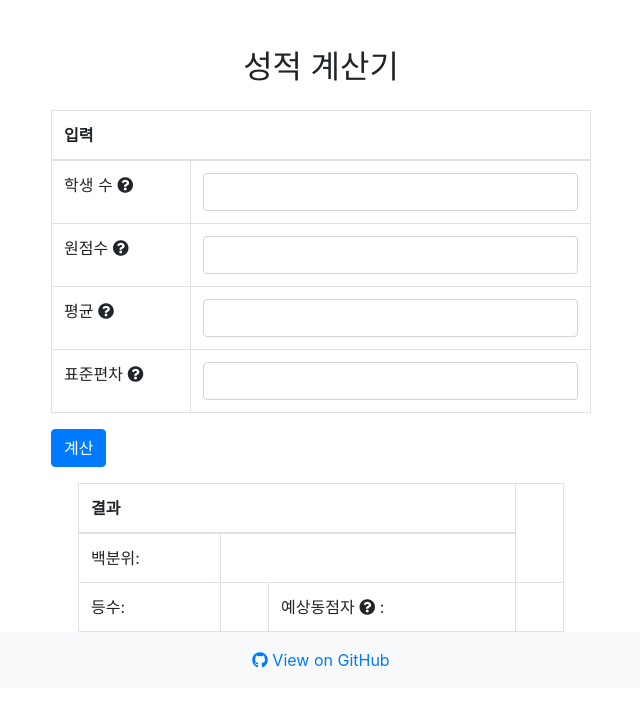
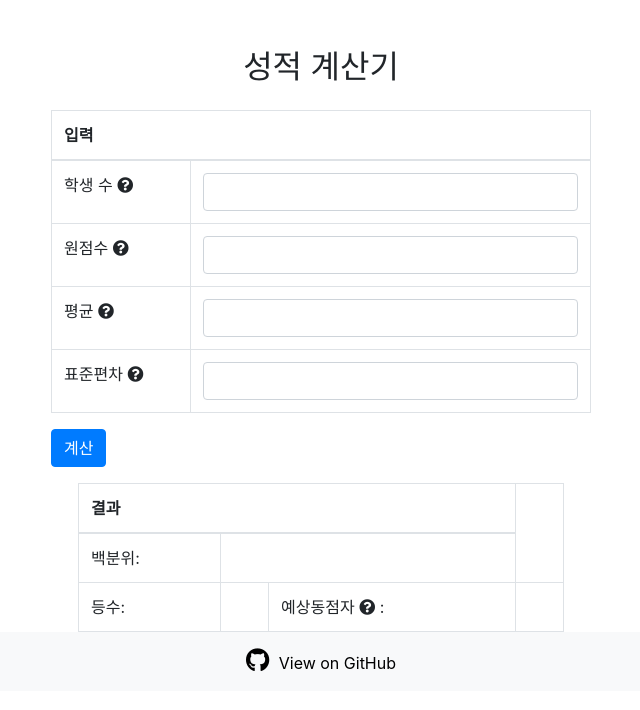
Before and after one commit to ssogari-dev/gradeCalc, a plain HTML site: page index.html in a window 1280 px wide. Shown: the whole page, without its empty margins (319-959 px from the left). Drawn offline with nearby package versions, Linux system fonts and the light colour scheme.

Commit message:
Update index.html

```diff
--- a/index.html
+++ b/index.html
@@ -12,6 +12,14 @@
         .table-centered {
             margin: auto;
             width: 90%;
+        }
+
+        .github-icon {
+            font-size: 24px;
+            margin-right: 5px;
+        }
+        .github-link {
+            color: #000;
         }
     </style>
 </head>
```
